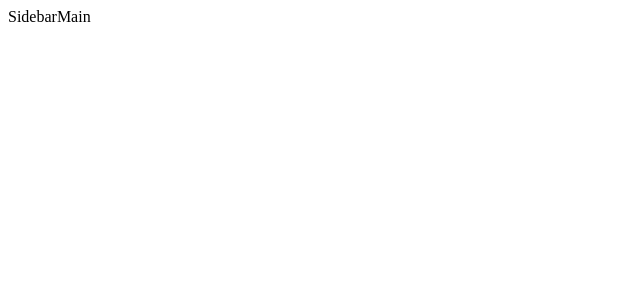
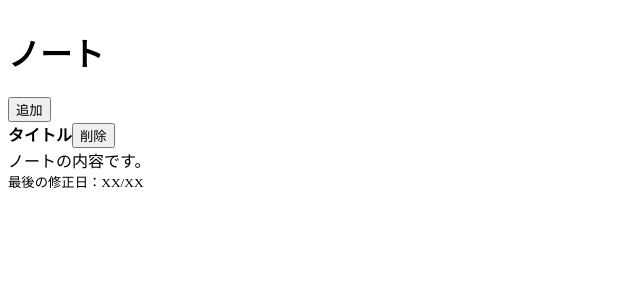
Before and after one commit to umedanaoyuki/reactNoteTakingApp, a React (Vite) app in the folder noteapp-with-reatc/: page / in a window 1280 px wide. Shown: the top 300 px of the page, without its empty margins (0-640 px from the left). Built offline with nearby package versions, Linux system fonts and the light colour scheme.

Commit message:
HTML作成

```diff
--- a/noteapp-with-reatc/src/components/Main.jsx
+++ b/noteapp-with-reatc/src/components/Main.jsx
@@ -4,8 +4,25 @@ import './Main.css';
 class Main extends Component {
     render() {
         return (
-            <div>
-                <p>Main</p>
+            <div className="app-sidebar">
+                <div className="app-sidebar-header">
+                    <h1>ノート</h1>
+                    <button>追加</button>
+                </div>
+                <div className="app-sodebar-notes">
+                    <div className="app-sidebar-note">
+                    <div className="sidebar-note-title">
+                        <strong>タイトル</strong>
+                        <button>削除</button>
+                    </div>
+                        <p>ノートの内容です。</p>
+                        <small>最後の修正日：XX/XX</small>
+                    </div>
+                </div>
+
+
+
+
             </div>
         );
     }
--- a/noteapp-with-reatc/src/components/Sidebar.jsx
+++ b/noteapp-with-reatc/src/components/Sidebar.jsx
@@ -5,8 +5,8 @@ import './Sidebar.css';
 class Sidebar extends Component {
     render() {
         return (
-            <div>
-                <p>Sidebar</p>
+            <div className="app-sodebar">
+                <div className="app-sidebar-"></div>
             </div>
         );
     }
```
